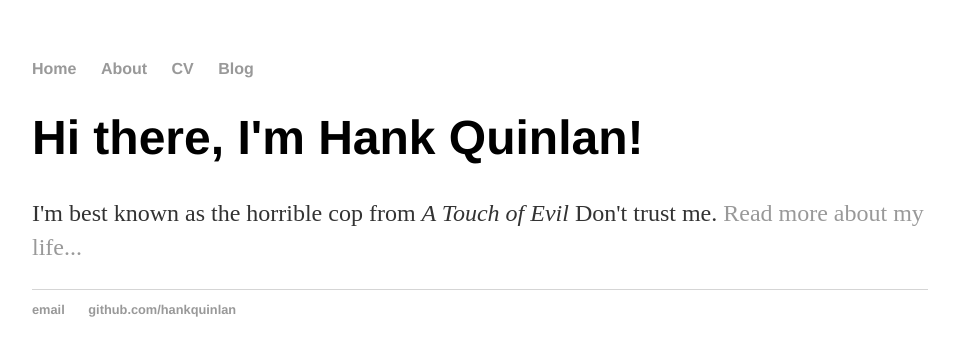
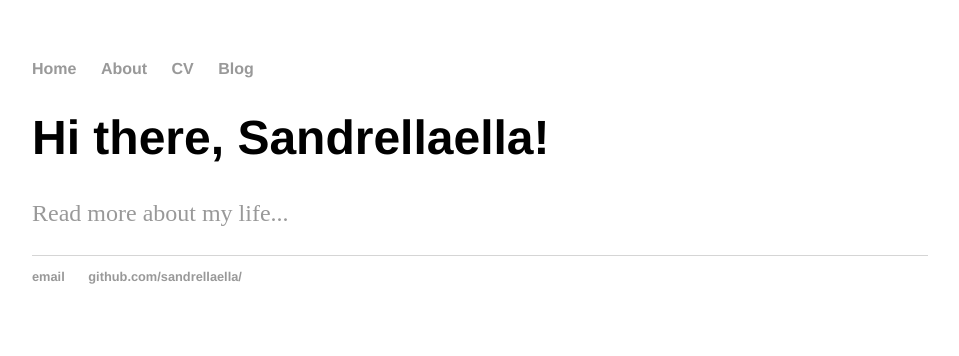
Before and after one commit to sandrellaella/sandrellaella.github.io, a Jekyll site: the page built from index.html, in a window 1280 px wide. Shown: the top 356 px of the page, without its empty margins (160-1119 px from the left). Built offline with Jekyll 4.4.1, drawn with Linux system fonts in a browser that asks for light colours.

Commit message:
Update index.html

```diff
--- a/index.html
+++ b/index.html
@@ -1,30 +1,8 @@
-<!DOCTYPE html>
-<html>
-	<head>
-		<title>Hank Quinlan, Horrible Cop</title>
-		<!-- link to main stylesheet -->
-		<link rel="stylesheet" type="text/css" href="/css/main.css">
-	</head>
-	<body>
-		<nav>
-    		<ul>
-        		<li><a href="/">Home</a></li>
-	        	<li><a href="/about">About</a></li>
-        		<li><a href="/cv">CV</a></li>
-        		<li><a href="/blog">Blog</a></li>
-    		</ul>
-		</nav>
-		<div class="container">
-    		<div class="blurb">
-        		<h1>Hi there, I'm Hank Quinlan!</h1>
-				<p>I'm best known as the horrible cop from <em>A Touch of Evil</em> Don't trust me. <a href="/about">Read more about my life...</a></p>
-    		</div><!-- /.blurb -->
-		</div><!-- /.container -->
-		<footer>
-    		<ul>
-        		<li><a href="mailto:hankquinlanhub@gmail.com">email</a></li>
-        		<li><a href="https://github.com/hankquinlan">github.com/hankquinlan</a></li>
-			</ul>
-		</footer>
-	</body>
-</html>
+---
+layout: default
+title: Sandrellaella
+---
+<div class="blurb">
+	<h1>Hi there, Sandrellaella!</h1>
+	<p><a href="/about">Read more about my life...</a></p>
+</div><!-- /.blurb -->
```
